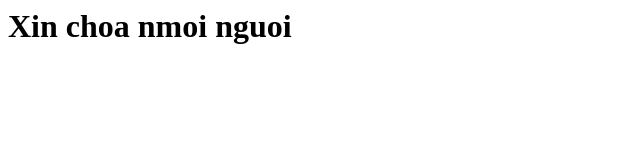
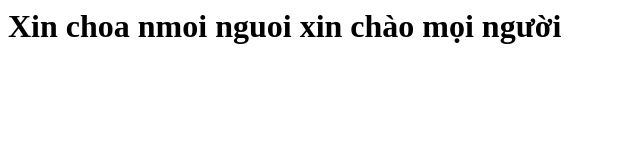
Before and after one commit to duytan177/code, a plain HTML site: page index.html in a window 1280 px wide. Shown: the whole page, without its empty margins (0-640 px from the left). Drawn offline with Linux system fonts and the light colour scheme.

Commit message:
Update index.html

```diff
--- a/index.html
+++ b/index.html
@@ -1 +1,3 @@
-<h1>Xin choa nmoi nguoi</h1>
+<h1>Xin choa nmoi nguoi
+xin chào mọi người
+</h1>
```
